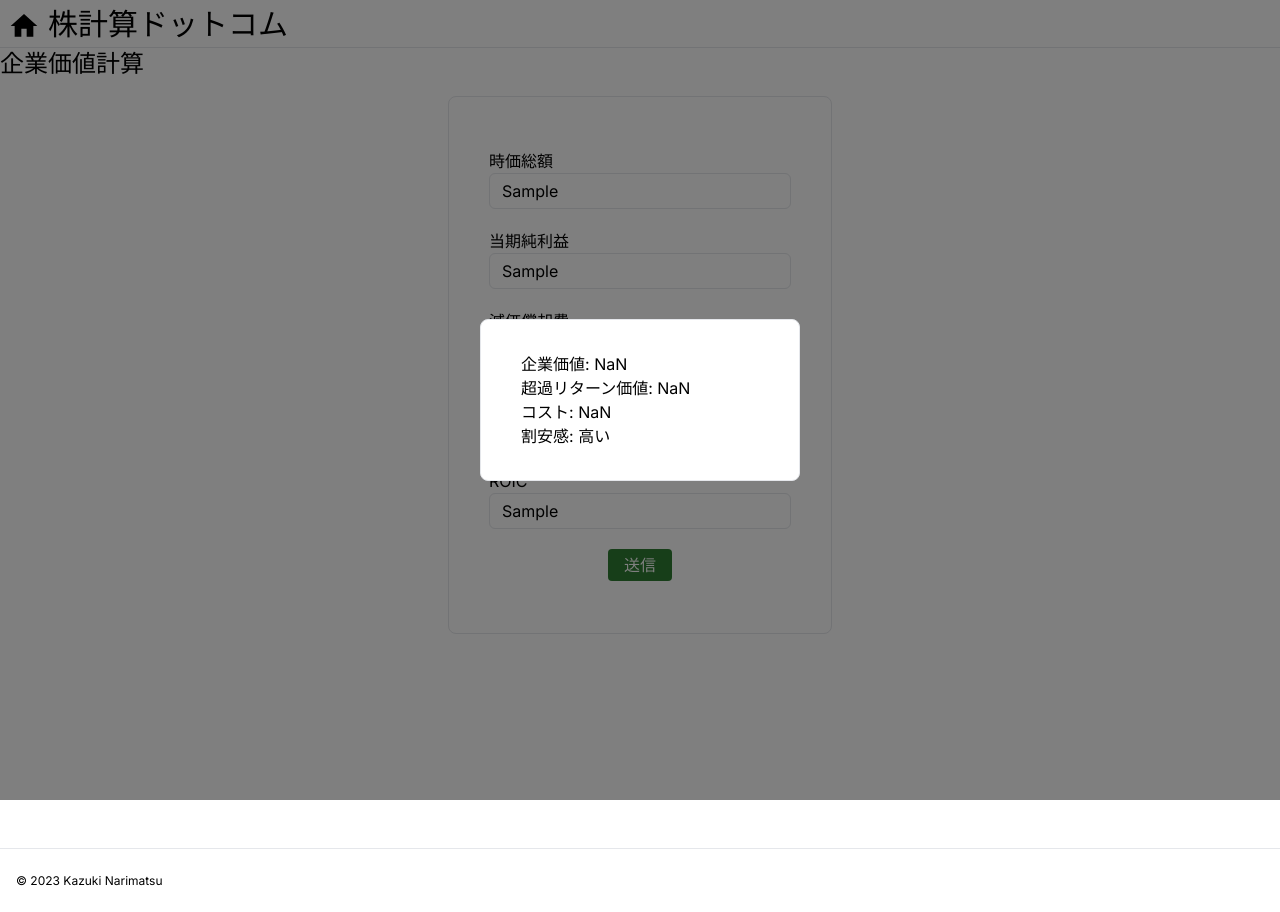
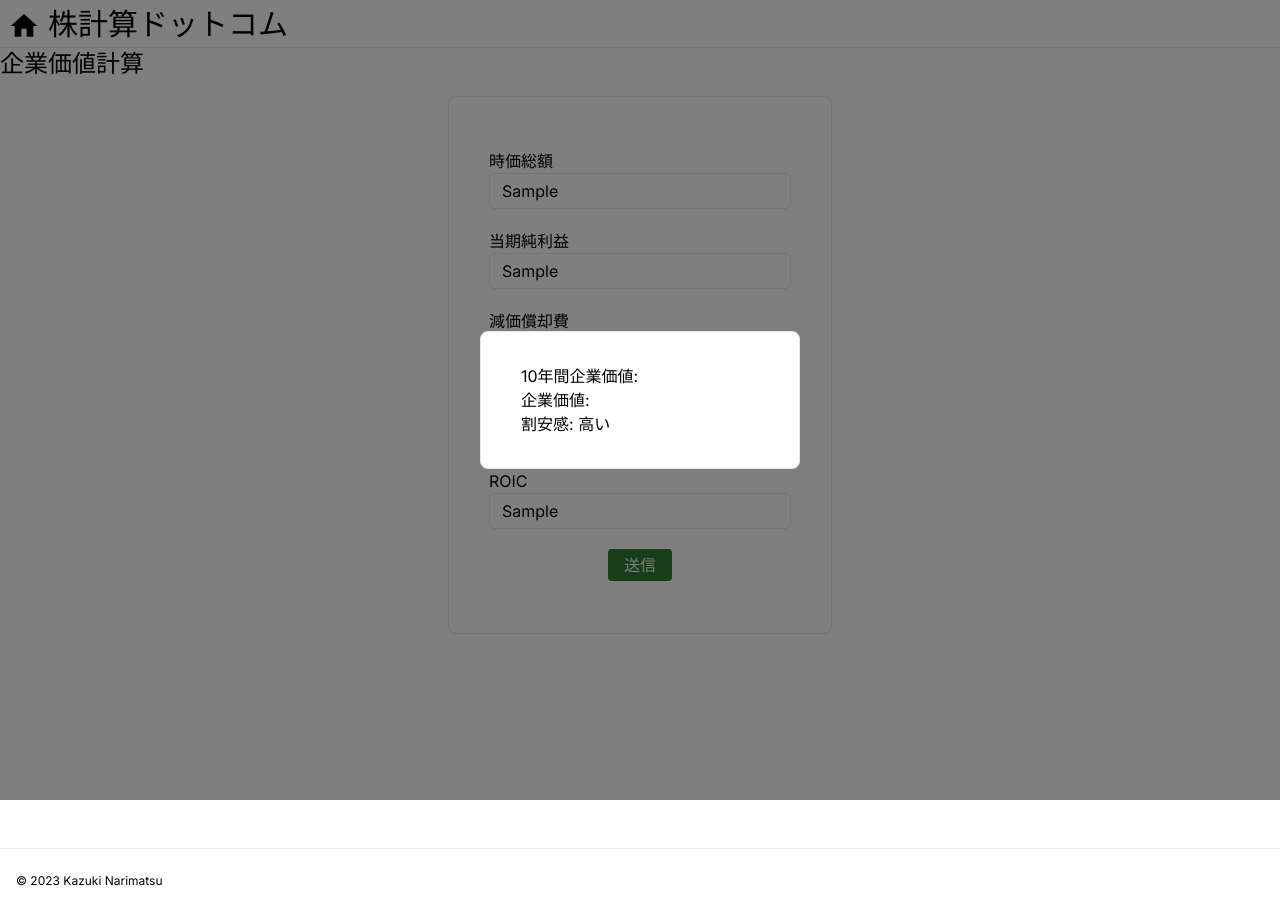
Before and after one commit to knarimatsu/kabukeisan_fe, a Next.js app: page /calc-stock in a window 1280 px wide. Both pictures are taken after typing "Sample", "Sample", "Sample", "Sample", "Sample" into the empty fields and a click on the input "送信". Built offline with nearby package versions, Linux system fonts and the light colour scheme; no server answers.

Commit message:
API呼び出し

```diff
--- a/src/app/calc-stock/page.tsx
+++ b/src/app/calc-stock/page.tsx
@@ -8,6 +8,7 @@ import { calcCompanyValue } from "../libs/service/calc-value";
 import React, { useState } from "react";
 import ModalComponent from "../components/ModalComponent";
 import { PostData } from "../../types/post-data";
+import axios from "axios";
 
 const Calc = () => {
     const { register, handleSubmit } = useForm<PostData>({
@@ -23,21 +24,21 @@ const Calc = () => {
         setModalIsOpen(false);
     };
     const calcValue = async (data: PostData) => {
+        const result = await axios.get(
+            `/api/calc-stock?buyPrice=${data.buyPrice}&profit=${data.profit}&depreciation=${data.depreciation}&investing=${data.investing}&roic=${data.roic}`
+        );
         setModalIsOpen(true);
-        const result = await calcCompanyValue(data);
-        setCalcValueResult(result);
+        console.log(result);
+        setCalcValueResult(result.data.body);
     };
 
     const modalContent = (
         <div className="px-10 py-8 w-96 border rounded-lg bg-white">
             <p>
-                {"企業価値"}: {calcValueResult.pv}
+                {"10年間企業価値"}: {calcValueResult.decadePv}
             </p>
             <p>
-                {"超過リターン価値"}: {calcValueResult.overPv}
-            </p>
-            <p>
-                {"コスト"}: {calcValueResult.cost}
+                {"企業価値"}: {calcValueResult.eternalPv}
             </p>
             <p>
                 {"割安感"}: {calcValueResult.isValue}
```
